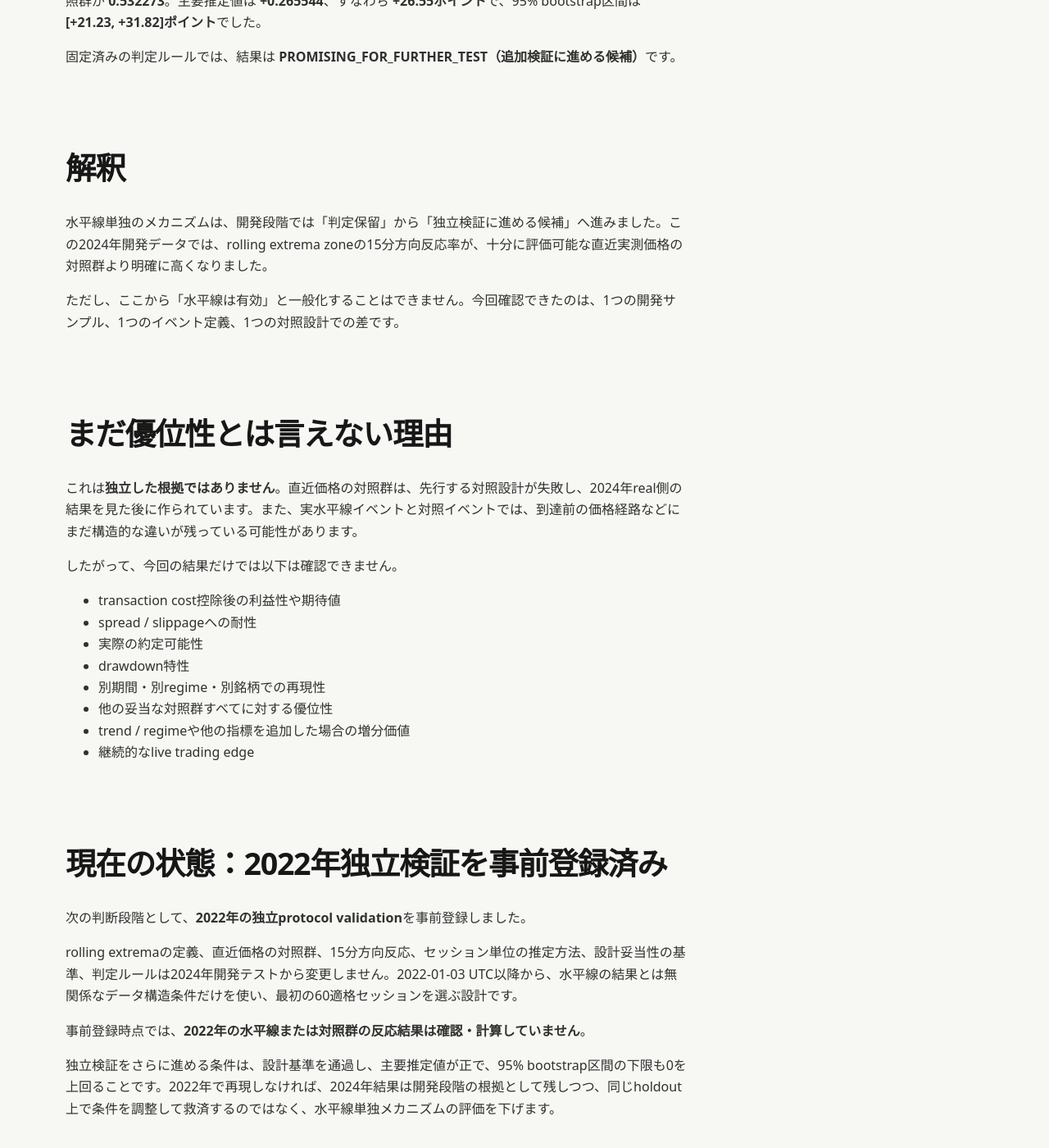
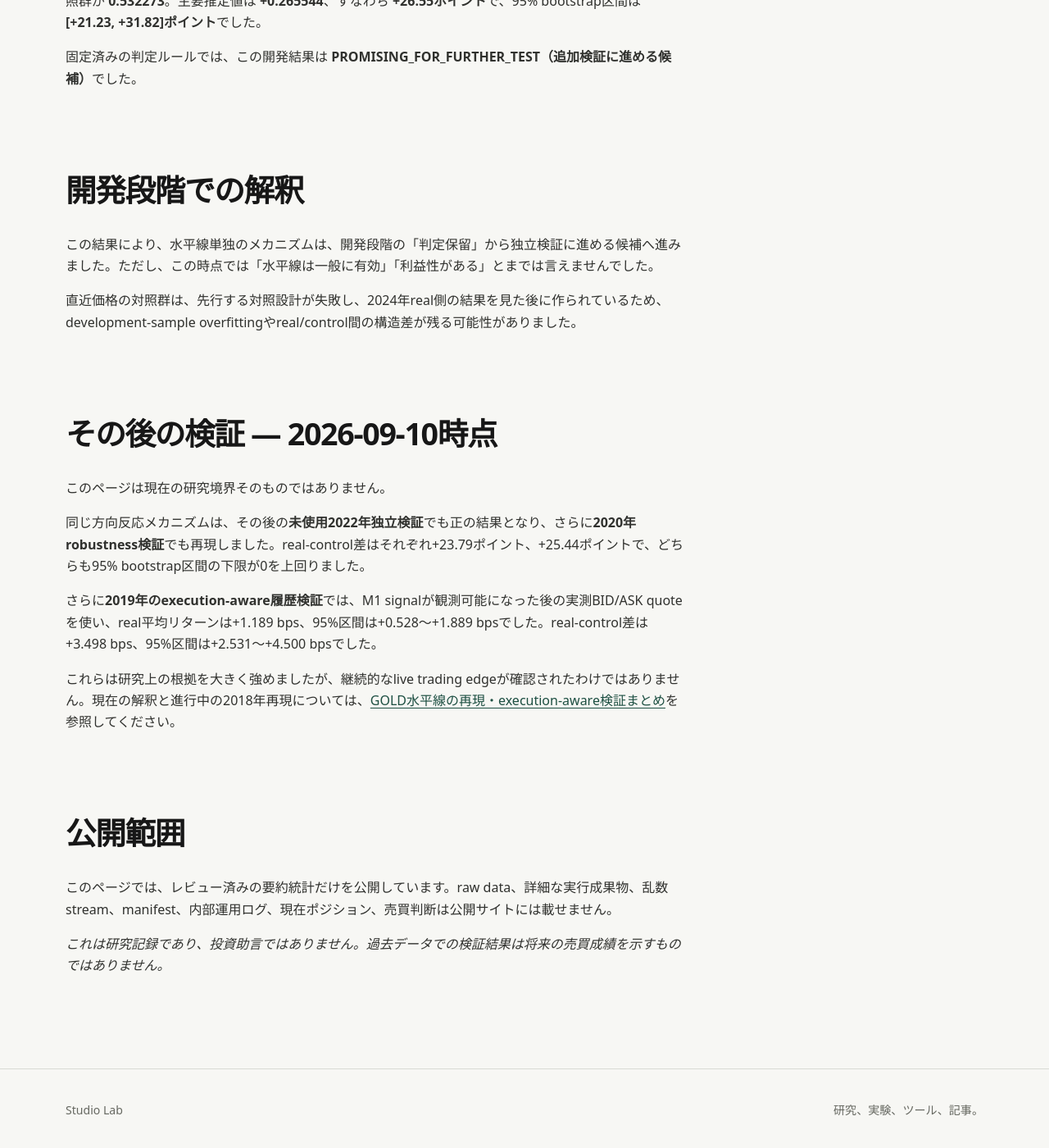
Before and after one commit to Josh-Temple/studio-lab-research, a Jekyll site: the page built from ja/research/gold-horizontal-recent-price-control-development.md, in a window 1280 px wide and 1400 px high, scrolled down 2488 px. Shown: the whole window at 82% size. Built offline with Jekyll 4.4.1, drawn with Linux system fonts in a browser that asks for light colours; some of the changed text lies outside the part shown.

Commit message:
Update Japanese GOLD development page with later evidence

```diff
--- a/ja/research/gold-horizontal-recent-price-control-development.md
+++ b/ja/research/gold-horizontal-recent-price-control-development.md
@@ -4,17 +4,17 @@ title: "GOLD水平線反応：2024年開発データでは直近価格の対照
 lang: ja
 permalink: /ja/research/gold-horizontal-recent-price-control-development/
 research_id: "PILOT-TRADING-001 / GOLD horizontal recent-price control"
-status: "開発段階 — 追加検証候補"
+status: "開発段階 — 後続検証で再現"
 updated: "2026-09-08"
 topic: "トレード / GOLD水平線"
-summary: "封印済みの2024年60セッション開発データで、60分rolling extremaから作るzoneの15分方向反応率は、直近の実測非extreme価格を使った対照群を上回りました。ただしこれは開発段階の結果であり、利益性やout-of-sample再現を示すものではありません。"
+summary: "封印済みの2024年60セッション開発データで、60分rolling extremaから作るzoneの15分方向反応率は、直近の実測非extreme価格を使った対照群を上回りました。このページは開発段階の結果を記録しており、その後の独立検証・robustness検証は別ページにまとめています。"
 ---
 
 ## 研究の問い
 
 直近価格の高値・安値から機械的に定めたGOLDのsupport / resistance zoneには、同じ直近の価格分布から選んだ比較対象よりも、短期の方向反応に関する情報が含まれているか。
 
-trend、regime、移動平均、Volume Profile、positioningなどを追加する前に、**水平線単独のメカニズム**を検証するための比較です。
+このページは**2024年の開発段階テスト**を記録しています。その後の再現結果は、[現在のGOLD水平線エビデンス]({{ '/ja/research/gold-horizontal-replication-execution-evidence/' | relative_url }})にまとめています。
 
 ## この比較を行った理由
 
@@ -74,41 +74,26 @@ trend、regime、移動平均、Volume Profile、positioningなどを追加す
 
 全セッション合計では、real側は評価可能512イベントのうち403件が成功、対照群は796イベントのうち425件が成功でした。セッションを同じ重みで平均した反応率は、real zoneが **0.797817**、直近価格の対照群が **0.532273**。主要推定値は **+0.265544**、すなわち **+26.55ポイント**で、95% bootstrap区間は **[+21.23, +31.82]ポイント**でした。
 
-固定済みの判定ルールでは、結果は **PROMISING_FOR_FURTHER_TEST（追加検証に進める候補）**です。
+固定済みの判定ルールでは、この開発結果は **PROMISING_FOR_FURTHER_TEST（追加検証に進める候補）**でした。
 
-## 解釈
+## 開発段階での解釈
 
-水平線単独のメカニズムは、開発段階では「判定保留」から「独立検証に進める候補」へ進みました。この2024年開発データでは、rolling extrema zoneの15分方向反応率が、十分に評価可能な直近実測価格の対照群より明確に高くなりました。
+この結果により、水平線単独のメカニズムは、開発段階の「判定保留」から独立検証に進める候補へ進みました。ただし、この時点では「水平線は一般に有効」「利益性がある」とまでは言えませんでした。
 
-ただし、ここから「水平線は有効」と一般化することはできません。今回確認できたのは、1つの開発サンプル、1つのイベント定義、1つの対照設計での差です。
+直近価格の対照群は、先行する対照設計が失敗し、2024年real側の結果を見た後に作られているため、development-sample overfittingやreal/control間の構造差が残る可能性がありました。
 
-## まだ優位性とは言えない理由
+## その後の検証 — 2026-09-10時点
 
-これは**独立した根拠ではありません**。直近価格の対照群は、先行する対照設計が失敗し、2024年real側の結果を見た後に作られています。また、実水平線イベントと対照イベントでは、到達前の価格経路などにまだ構造的な違いが残っている可能性があります。
+このページは現在の研究境界そのものではありません。
 
-したがって、今回の結果だけでは以下は確認できません。
+同じ方向反応メカニズムは、その後の**未使用2022年独立検証**でも正の結果となり、さらに**2020年robustness検証**でも再現しました。real-control差はそれぞれ+23.79ポイント、+25.44ポイントで、どちらも95% bootstrap区間の下限が0を上回りました。
 
-- transaction cost控除後の利益性や期待値
-- spread / slippageへの耐性
-- 実際の約定可能性
-- drawdown特性
-- 別期間・別regime・別銘柄での再現性
-- 他の妥当な対照群すべてに対する優位性
-- trend / regimeや他の指標を追加した場合の増分価値
-- 継続的なlive trading edge
+さらに**2019年のexecution-aware履歴検証**では、M1 signalが観測可能になった後の実測BID/ASK quoteを使い、real平均リターンは+1.189 bps、95%区間は+0.528〜+1.889 bpsでした。real-control差は+3.498 bps、95%区間は+2.531〜+4.500 bpsでした。
 
-## 現在の状態：2022年独立検証を事前登録済み
-
-次の判断段階として、**2022年の独立protocol validation**を事前登録しました。
-
-rolling extremaの定義、直近価格の対照群、15分方向反応、セッション単位の推定方法、設計妥当性の基準、判定ルールは2024年開発テストから変更しません。2022-01-03 UTC以降から、水平線の結果とは無関係なデータ構造条件だけを使い、最初の60適格セッションを選ぶ設計です。
-
-事前登録時点では、**2022年の水平線または対照群の反応結果は確認・計算していません**。
-
-独立検証をさらに進める条件は、設計基準を通過し、主要推定値が正で、95% bootstrap区間の下限も0を上回ることです。2022年で再現しなければ、2024年結果は開発段階の根拠として残しつつ、同じholdout上で条件を調整して救済するのではなく、水平線単独メカニズムの評価を下げます。
+これらは研究上の根拠を大きく強めましたが、継続的なlive trading edgeが確認されたわけではありません。現在の解釈と進行中の2018年再現については、[GOLD水平線の再現・execution-aware検証まとめ]({{ '/ja/research/gold-horizontal-replication-execution-evidence/' | relative_url }})を参照してください。
 
 ## 公開範囲
 
-このページでは、レビュー済みの要約統計と現在の研究判断だけを公開しています。raw data、詳細な実行成果物、乱数stream、manifest、内部運用ログは公開サイトには載せません。
+このページでは、レビュー済みの要約統計だけを公開しています。raw data、詳細な実行成果物、乱数stream、manifest、内部運用ログ、現在ポジション、売買判断は公開サイトには載せません。
 
-*これは研究記録であり、投資助言ではありません。開発段階の過去データ結果は将来の売買成績を示すものではありません。*
+*これは研究記録であり、投資助言ではありません。過去データでの検証結果は将来の売買成績を示すものではありません。*
```
